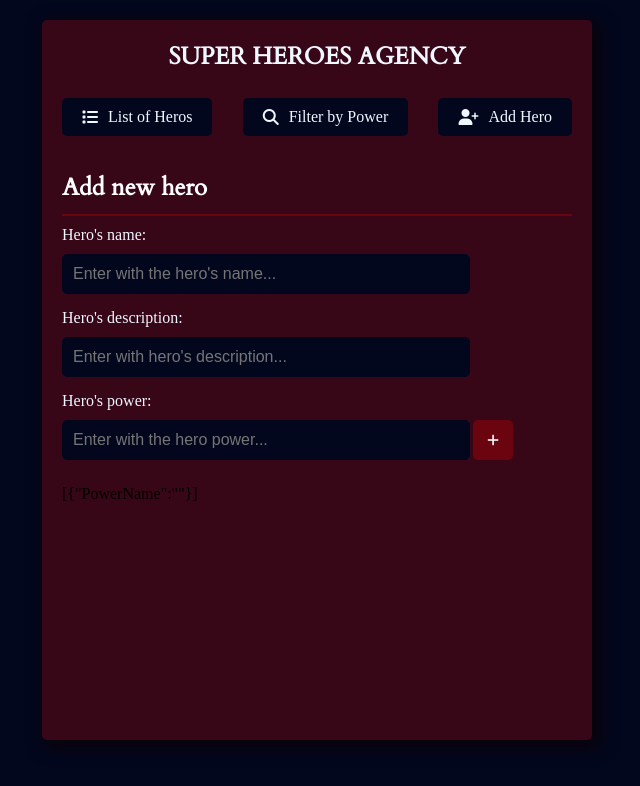
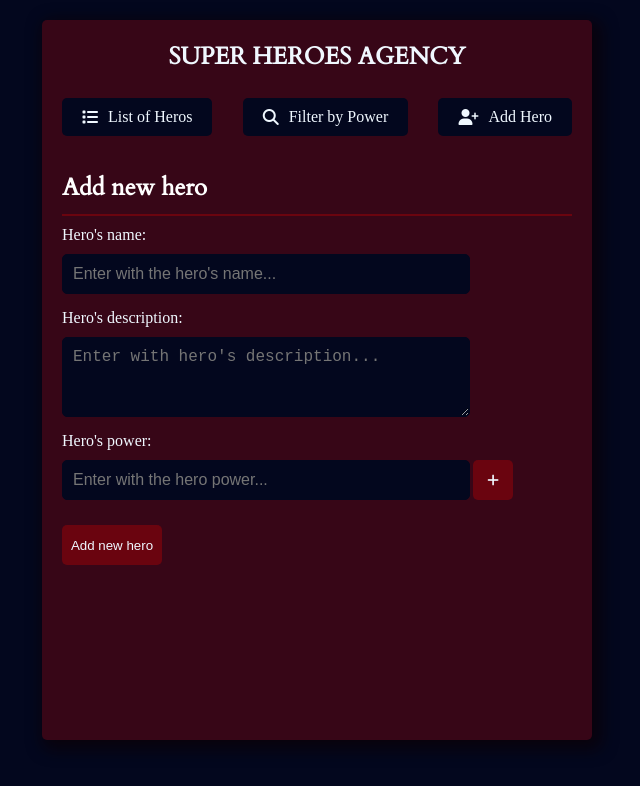
Before and after one commit to dataskeptic/HDN-challenge, a React (Create React App) app in the folder frontend/: page /AddHero in a window 1280 px wide. Shown: the top 786 px of the page, without its empty margins (323-963 px from the left). Built offline with nearby package versions, Linux system fonts and the light colour scheme; a web font is replaced by a local one.

Commit message:
controlled inputs && subimt events from form

```diff
--- a/frontend/src/App.css
+++ b/frontend/src/App.css
@@ -74,6 +74,11 @@ img {
   flex-direction: row;
 }
 
+.btn-add:hover , .btn-delete:hover, .btn-hero:hover {
+  background-color: #9D0208;
+}
+
+
 .btn-add, .btn-delete {
   background-color: #6A040F;
   color: aliceblue;
@@ -82,6 +87,16 @@ img {
   width: 40px;
   height: 40px;
   margin-left: 3px;
+}
+
+.btn-hero {
+  background-color: #6A040F;
+  color: aliceblue;
+  border: none;
+  border-radius: 5px;
+  width: 100px;
+  height: 40px;
+  margin-top: 20px;
 }
 
 label {
@@ -100,4 +115,18 @@ input[type='text'] {
   height: 40px;
   background-color: #03071E;
   margin-bottom: 5px;
+  color:aliceblue;
 }
+
+textarea {
+  border: 1px solid #03071E;
+  border-radius: 5px;
+  display: block;
+  font-size: 16px;
+  padding: 10px;
+  width: 80%;
+  height: 80px;
+  background-color: #03071E;
+  margin-bottom: 5px;
+  color:aliceblue;
+}
--- a/frontend/src/screens/AddHero.js
+++ b/frontend/src/screens/AddHero.js
@@ -2,27 +2,37 @@ import React, {useState} from 'react'
 
 const AddHero = () => {
 
-    const [inputList, setInputList] = useState([{ PowerName: ""}]);
+    const [heroName, setHeroName] = useState('');
+    const [description, setDescription] = useState('');
+    const [powerList, setpowerList] = useState(['']);
 
     // handle input change
     const handleInputChange = (e, index) => {
-    const { name, value } = e.target;
-    const list = [...inputList];
-    list[index][name] = value;
-    setInputList(list);
+      const { value } = e.target;
+      const list = [...powerList];
+      list[index] = value;
+      setpowerList(list);
     };
 
     // handle click event of the Remove button
-  const handleRemoveClick = index => {
-    const list = [...inputList];
+    const handleRemoveClick = (index) => {
+      const list = [...powerList];
       list.splice(index, 1);
-    setInputList(list);
+      setpowerList(list);
     };
 
     // handle click event of the Add button
     const handleAddClick = () => {
-    setInputList([...inputList, { PowerName: ""}]);
+      setpowerList([...powerList, {}]);
     };
+
+    const handleSubmit = (e) => {
+        e.preventDefault();
+
+        const hero = {heroName, description, powerList};
+        alert("A new hero has been added")
+        console.log(hero);
+    }
 
     return (
       <>
@@ -35,43 +45,62 @@ const AddHero = () => {
         >
           Add new hero
         </h2>
-        <form>
+        <form onSubmit={handleSubmit}>
           <div className="form-control">
             <label htmlFor="text">Hero's name: </label>
-            <input type="text" placeholder="Enter with the hero's name..." />
+            <input
+              type="text"
+              required
+              value={heroName}
+              onChange={(e) => setHeroName(e.target.value)}
+              placeholder="Enter with the hero's name..."
+            />
           </div>
           <div className="form-control">
             <label htmlFor="text">Hero's description: </label>
-            <input type="text" placeholder="Enter with hero's description..." />
+            <textarea
+              type="text"
+              required
+              value={description}
+              onChange={(e) => setDescription(e.target.value)}
+              placeholder="Enter with hero's description..."
+            />
           </div>
           <label htmlFor="text">Hero's power: </label>
 
-          {inputList.map((x, i) => {
-
+          {powerList.map((x, i) => {
             return (
               <div className="form-control-row">
                 <input
                   type="text"
+                  required
                   name="PowerName"
                   value={x.PowerName}
                   placeholder="Enter with the hero power..."
-                    onChange={e => handleInputChange(e, i)}
+                  onChange={(e) => handleInputChange(e, i)}
                 />
                 <div className="form-control-row">
-                  {inputList.length !== 1 && (
+                  {powerList.length !== 1 && (
                     <button
                       className="btn-delete"
-                        onClick={() => handleRemoveClick(i)}><i className="fas fa-trash"></i>
+                      onClick={() => handleRemoveClick(i)}
+                    >
+                      <i className="fas fa-trash"></i>
                     </button>
-
                   )}
-                  {inputList.length - 1 === i && <button className="btn-add" onClick={handleAddClick}><i className="fas fa-plus"></i></button>}
+                  {powerList.length - 1 === i && (
+                    <button className="btn-add" onClick={handleAddClick}>
+                      <i className="fas fa-plus"></i>
+                    </button>
+                  )}
                 </div>
               </div>
             );
           })}
-          <div style={{ marginTop: 20 }}>{JSON.stringify(inputList)}</div>
-
+          <button className="btn-hero">Add new hero</button>
+           {/* <p>{heroName}</p>
+          <p>{description}</p>
+          <div style={{ marginTop: 20 }}>{JSON.stringify(powerList)}</div>  */}
         </form>
       </>
     );
```
Lines whose indentation alone changed are shown as unchanged.
